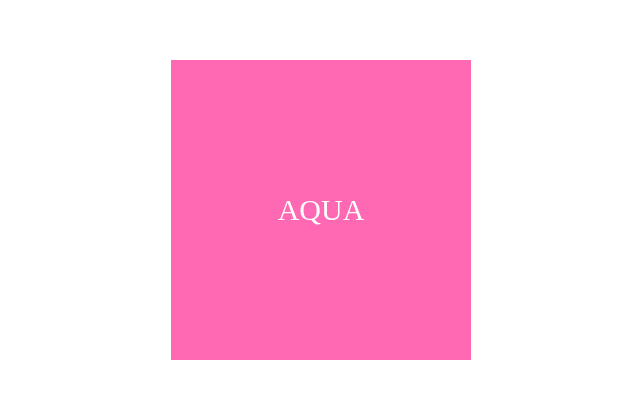
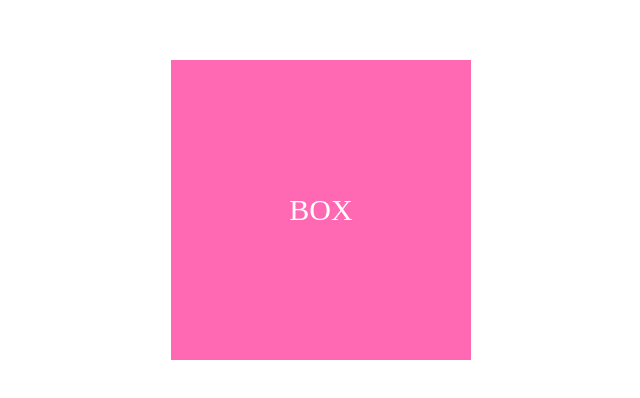
Before and after one commit to rladuddn0/Project-Ex, a plain HTML site: page index.html in a window 1280 px wide. Shown: the part 190-588 px from the top of the page, 319-959 px from the left. Drawn offline with nearby package versions, Linux system fonts and the light colour scheme; files that its build step writes are made by us from their sources.

Commit message:
박스 글자 변경

```diff
--- a/index.html
+++ b/index.html
@@ -9,7 +9,7 @@
 <body>
     <section>
         <article>
-            AQUA
+            BOX
         </article>
     </section>
 </body>
```
